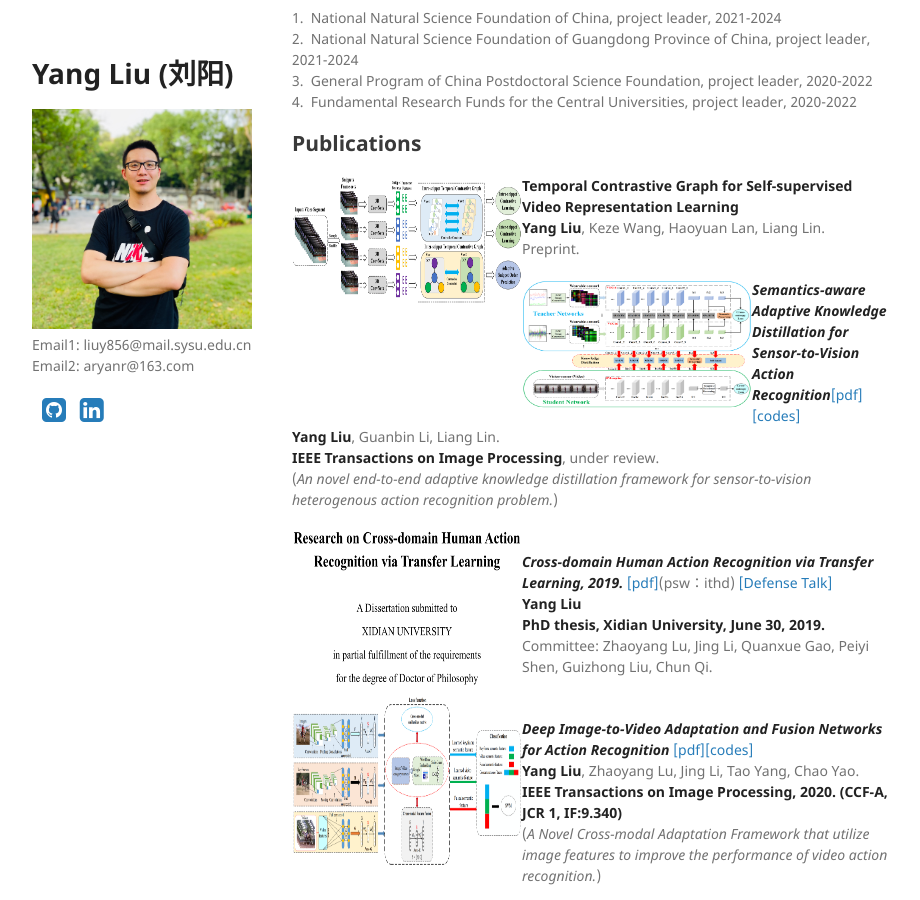
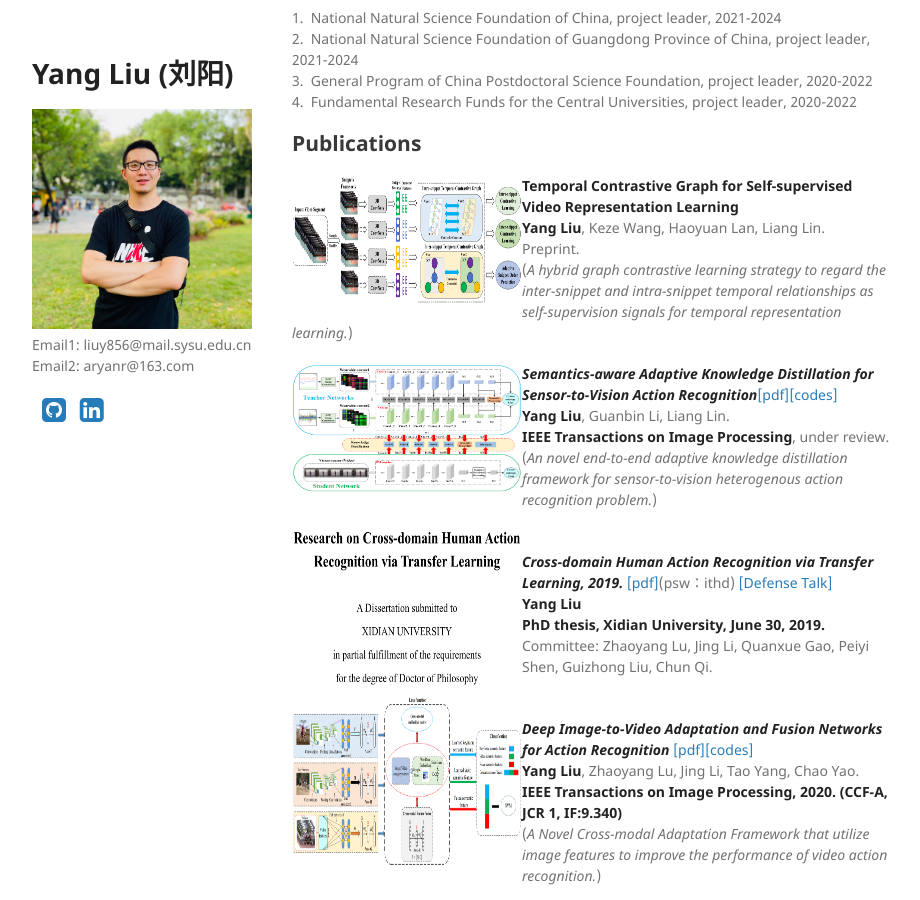
Before and after one commit to YangLiu9208/home, a Jekyll site: the page built from index.md, in a window 1280 px wide and 900 px high, scrolled down 913 px. Shown: the whole window, without its empty margins (178-1098 px from the left). Built offline with Jekyll 4.4.1, drawn with Linux system fonts in a browser that asks for light colours; a style sheet for code colours, icons or effects is not loaded.

Commit message:
Update index.md

```diff
--- a/index.md
+++ b/index.md
@@ -40,6 +40,7 @@ Deep Learning, Transfer Learning, Self-supervised Learning, Reinforcement Learni
 **Temporal Contrastive Graph for Self-supervised Video Representation Learning**
 **Yang Liu**, Keze Wang, Haoyuan Lan, Liang Lin.
 Preprint.
+(*A hybrid graph contrastive learning strategy to regard the inter-snippet and intra-snippet temporal relationships as self-supervision signals for temporal representation learning.*)
 
 <div align="left">
           <a>
```
